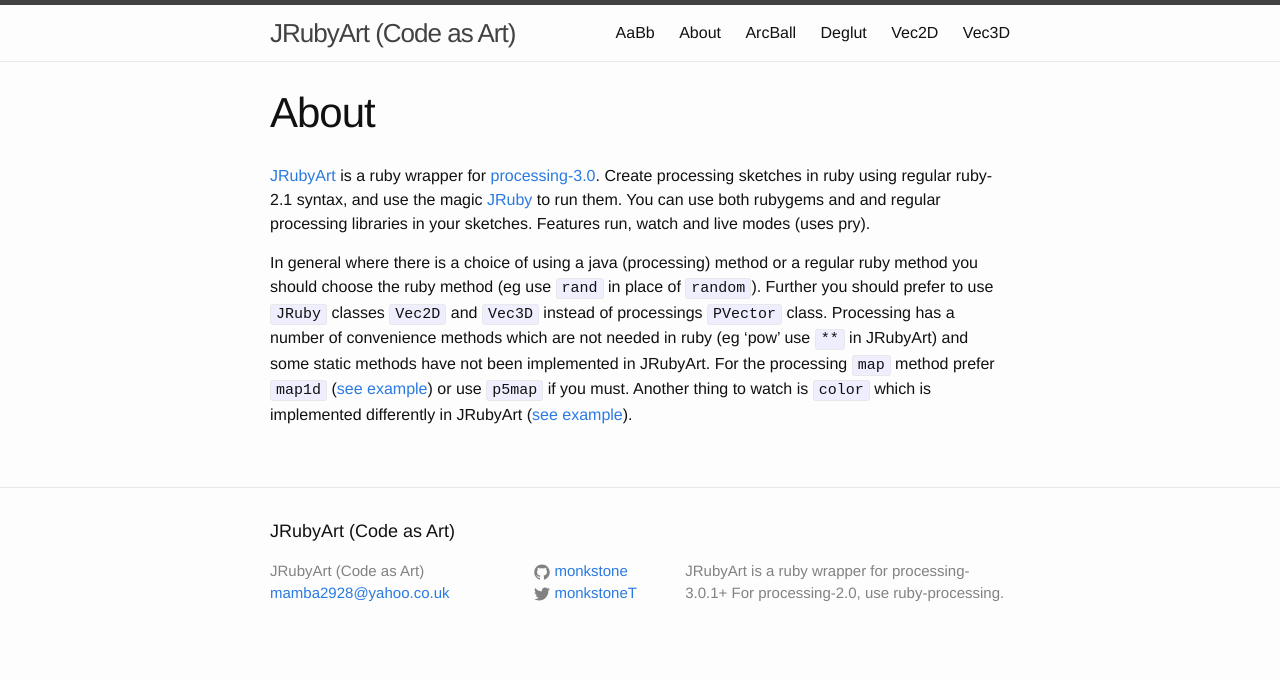
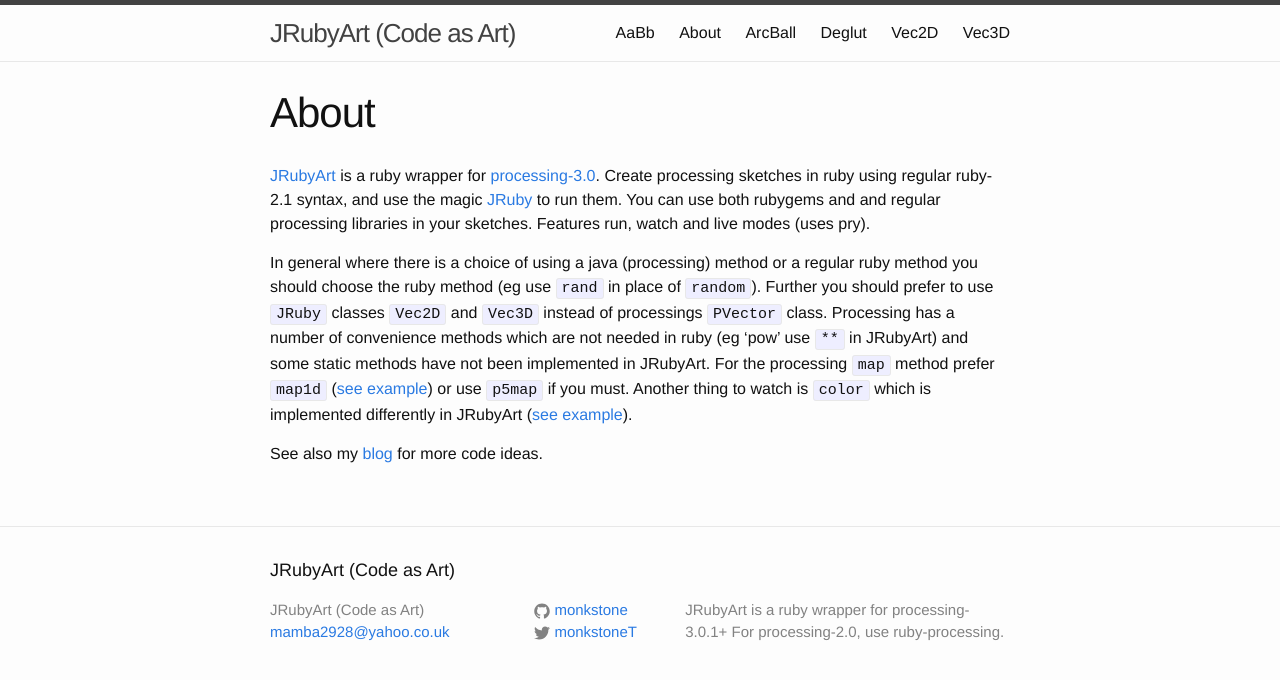
Before and after one commit to ruby-processing/ruby-processing.github.io, a Jekyll site: the page built from about.md, in a window 1280 px wide. Shown: the top 680 px of the page. Built offline with Jekyll 4.4.1, drawn with Linux system fonts in a browser that asks for light colours.

Commit message:
add link

```diff
--- a/about.md
+++ b/about.md
@@ -8,9 +8,12 @@
 
 In general where there is a choice of using a java (processing) method or a regular ruby method you should choose the ruby method (eg use `rand` in place of `random`). Further you should prefer to use `JRuby` classes `Vec2D` and `Vec3D` instead of processings `PVector` class. Processing has a number of convenience methods which are not needed in ruby (eg 'pow' use `**` in JRubyArt) and some static methods have not been implemented in JRubyArt. For the processing `map` method prefer `map1d` ([see example][map1d]) or use `p5map` if you must. Another thing to watch is `color` which is implemented differently in JRubyArt ([see example][color]).
 
+See also my [blog][blog] for more code ideas.
+
 [jruby]: http://jruby.org
 [processing]: https://processing.org
 
 [jruby_art]: https://ruby-processing.github.io/index.html
 [color]: https://github.com/ruby-processing/samples4ruby-processing3/blob/master/processing_app/basics/color/creating.rb
 [map1d]: https://github.com/ruby-processing/samples4ruby-processing3/blob/master/processing_app/basics/arrays/array.rb
+[blog]:http://monkstone.github.io/
```
